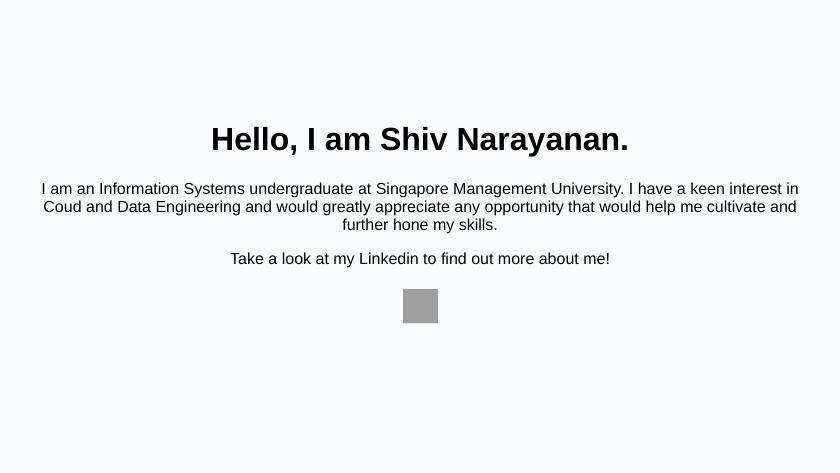
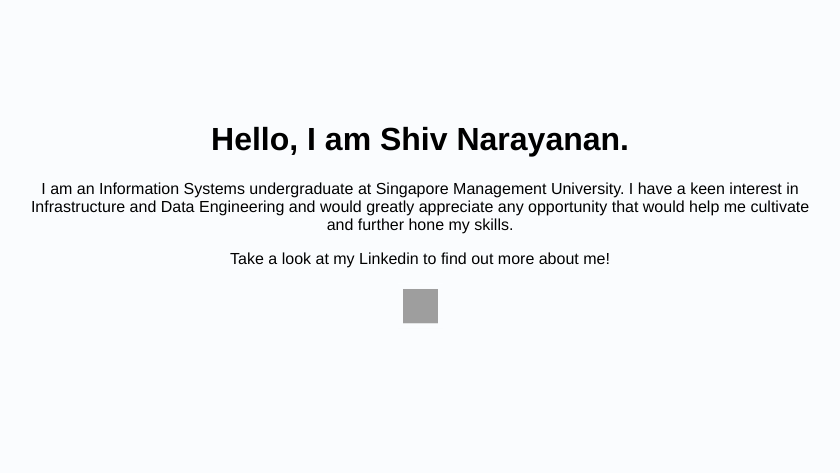
Before and after one commit to shivnarayanan/personal-website, a Flask app: page / in a window 1280 px wide. Shown: the part 179-652 px from the top of the page, without its empty margins (220-1060 px from the left). Run offline with Flask 2, Linux system fonts and the light colour scheme; grey boxes are pictures that could not be loaded.

Commit message:
Update home.html

```diff
--- a/templates/home.html
+++ b/templates/home.html
@@ -9,7 +9,7 @@
     <div class="centre">
         <h1>Hello, I am Shiv Narayanan.</h1>
         <p>I am an Information Systems undergraduate at Singapore Management University. I have a keen
-            interest in Coud and Data Engineering and would greatly appreciate any opportunity that would help me
+            interest in Infrastructure and Data Engineering and would greatly appreciate any opportunity that would help me
             cultivate and further hone my skills. </p>
 
         <p>Take a look at my Linkedin to find out more about me!</p>
```
